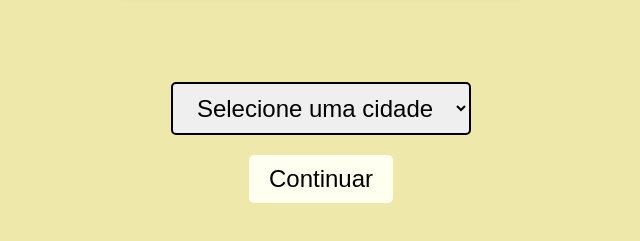
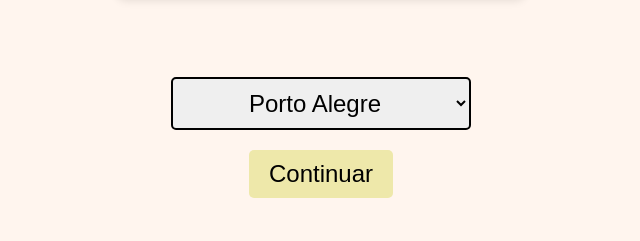
Before and after one commit to SeivusLocal/Assistente, a plain HTML site: page cidades.html in a window 1280 px wide. Shown: the part 379-620 px from the top of the page, without its empty margins (319-959 px from the left). Drawn offline with Linux system fonts and the light colour scheme.

Commit message:
Update cidades.html

```diff
--- a/cidades.html
+++ b/cidades.html
@@ -3,10 +3,10 @@
 <head>
     <meta charset="UTF-8">
     <meta name="viewport" content="width=device-width, initial-scale=1.0">
-    <title>Escolha uma cidade</title>
+    <title>Escolha uma Cidade</title>
     <style>
         .container {
-            background-color: #EEE8AA; /* Cor de fundo solicitada */
+            background-color: #FFF5EE; /* Cor de fundo solicitada */
             height: 100vh; /* Garante que o contêiner ocupe toda a altura da viewport */
             display: flex;
             justify-content: center;
@@ -43,13 +43,8 @@
             }
         }
 
-        .opcoes-cidade {
+        .campo-selecao {
             margin-top: 20px; /* Espaçamento superior */
-            text-align: center; /* Alinhamento do texto */
-        }
-
-        .campo-cidade {
-            margin-top: 10px; /* Espaçamento superior */
             padding: 10px; /* Espaçamento interno */
             font-size: 1.5rem; /* Tamanho da fonte do campo */
             border: 2px solid #000; /* Borda sólida */
@@ -62,7 +57,7 @@
             margin-top: 20px; /* Espaçamento superior */
             padding: 10px 20px; /* Espaçamento interno */
             font-size: 1.5rem; /* Tamanho da fonte do botão */
-            background-color: #FFFFF0; /* Cor de fundo do botão */
+            background-color: #EEE8AA; /* Cor de fundo do botão */
             color: #000; /* Cor do texto do botão */
             border: none; /* Sem borda */
             border-radius: 5px; /* Borda arredondada */
@@ -77,18 +72,13 @@
 </head>
 <body class="container">
     <h1 class="titulo-principal">Escolha uma cidade</h1>
-
-    <div class="opcoes-cidade">
-        <select id="cidade" class="campo-cidade">
-            <option value="">Selecione uma cidade</option>
-            <option value="Porto Alegre">Porto Alegre</option>
-            <option value="Caxias do Sul">Caxias do Sul</option>
-            <option value="Montenegro">Montenegro</option>
-            <option value="Pelotas">Pelotas</option>
-        </select>
-    </div>
-
-    <button class="botao-continuar" onclick="selecionarCidade()">Continuar</button>
+    <select class="campo-selecao" id="cidade">
+        <option value="Porto Alegre">Porto Alegre</option>
+        <option value="Caxias do Sul">Caxias do Sul</option>
+        <option value="Montenegro">Montenegro</option>
+        <option value="Pelotas">Pelotas</option>
+    </select>
+    <button class="botao-continuar" onclick="continuar()">Continuar</button>
 
     <script>
         // Função para simular efeito de digitação no título
@@ -105,17 +95,10 @@
         const titulo = document.querySelector('.titulo-principal');
         typeWrite(titulo);
 
-        // Função para redirecionar com base na escolha da cidade
-        function selecionarCidade() {
-            var select = document.getElementById('cidade');
-            var cidadeSelecionada = select.value;
-
-            if (cidadeSelecionada) {
-                // Redirecionar para a página busca.html com a cidade selecionada como parâmetro
-                window.location.href = "busca.html?cidade=" + encodeURIComponent(cidadeSelecionada);
-            } else {
-                alert("Por favor, selecione uma cidade.");
-            }
+        function continuar() {
+            const nome = new URLSearchParams(window.location.search).get('nome');
+            const cidade = document.getElementById('cidade').value;
+            window.location.href = 'busca.html?nome=' + encodeURIComponent(nome) + '&cidade=' + encodeURIComponent(cidade);
         }
     </script>
 </body>
```
